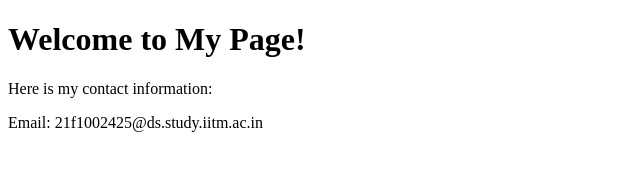
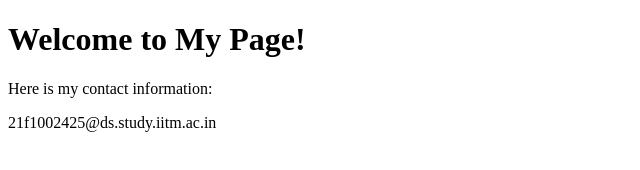
Before and after one commit to tr-rithvik01/showcase-page, a plain HTML site: page index.html in a window 1280 px wide. Shown: the full height of the page, 0-640 px from the left. Drawn offline with Linux system fonts and the light colour scheme.

Commit message:
Update index.html

```diff
--- a/index.html
+++ b/index.html
@@ -9,6 +9,6 @@
     <h1>Welcome to My Page!</h1>
     <p>Here is my contact information:</p>
 
-    <p><!--/email_off-->Email: 21f1002425@ds.study.iitm.ac.in<!--/email_off--></p>
+    <!--/email_off-->21f1002425@ds.study.iitm.ac.in<!--/email_off-->
     </body>
 </html>
```
